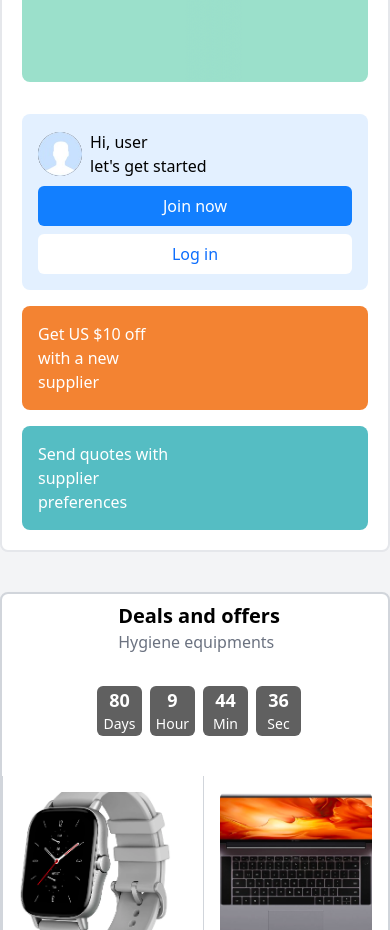
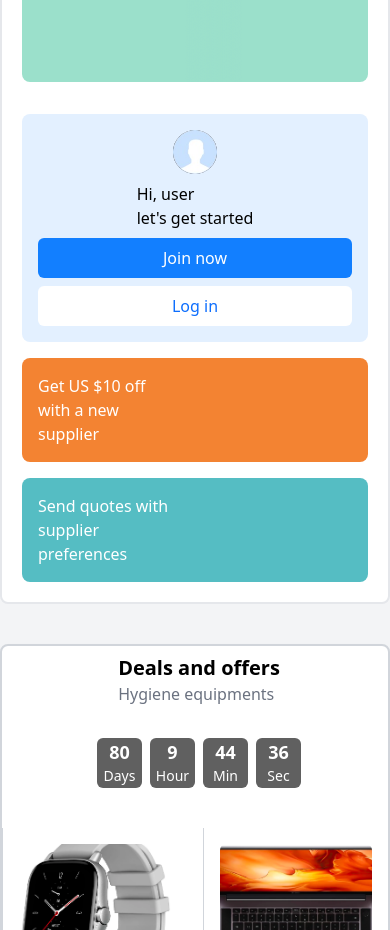
Before and after one commit to umarimran1234/E-Commerce-Project, a Next.js app: page / in a window 390 px wide. Shown: the part 860-1790 px from the top of the page. Built offline with nearby package versions, Linux system fonts and the light colour scheme.

Commit message:
Fixed banner on tablet devices

```diff
--- a/src/components/Banner/Banner.tsx
+++ b/src/components/Banner/Banner.tsx
@@ -107,9 +107,8 @@ const Banner: React.FC = () => {
             {tabs.map((tab) => (
               <li
                 key={tab}
-                className={`cursor-pointer p-2 ${
-                  activeTab === tab ? "bg-blue-200 text-[#1C1C1C] font-medium rounded-lg" : "text-gray-600"
-                }`}
+                className={`cursor-pointer p-2 ${activeTab === tab ? "bg-blue-200 text-[#1C1C1C] font-medium rounded-lg" : "text-gray-600"
+                  }`}
                 onClick={() => setActiveTab(tab)}
               >
                 {tab}
@@ -131,7 +130,7 @@ const Banner: React.FC = () => {
         {/* User/Promotion Panel */}
         <aside className="w-full md:w-1/5 p-4 flex flex-col gap-4">
           <div className="bg-[#E3F0FF] p-4 rounded-lg">
-            <h3 className="flex items-center gap-2">
+            <h3 className="flex lg:flex-row flex-col items-center gap-2">
               <Image
                 alt="User Image"
                 height={44}
```
